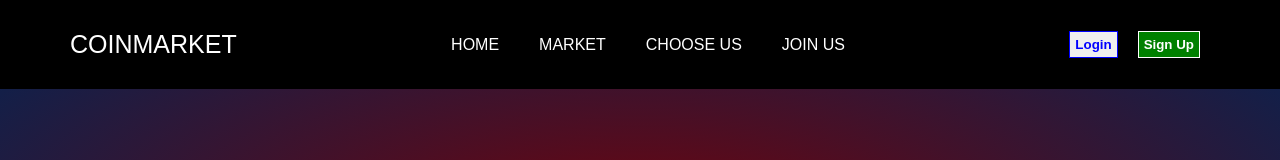
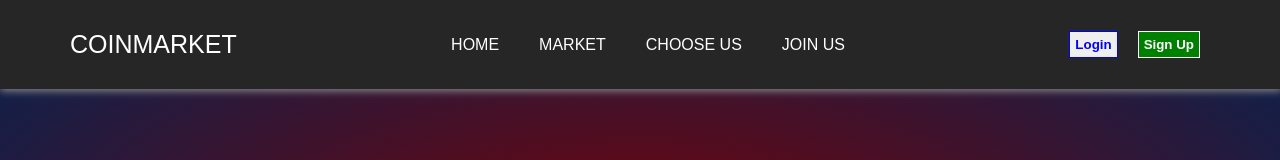
Before and after one commit to DarkieLee/coin_app, a React (Vite) app: page / in a window 1280 px wide. Shown: the top 160 px of the page. Built offline with nearby package versions, Linux system fonts and the light colour scheme; no server answers.

Commit message:
modify styles for navbar

```diff
--- a/src/styles/navbar_styles.css
+++ b/src/styles/navbar_styles.css
@@ -18,8 +18,9 @@ body {
     display: flex;
     justify-content: space-between;
     padding: 30px 70px;
-    background-color: black;
+    background-color: rgba(38, 38, 38);
     z-index: 1;
+    box-shadow: 1px 1px 8px 1px #888888;
 }
 
 nav a.logo {
```
